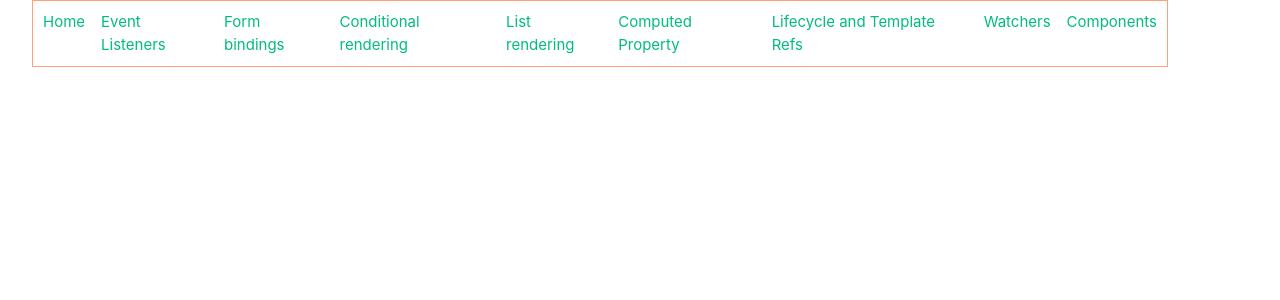
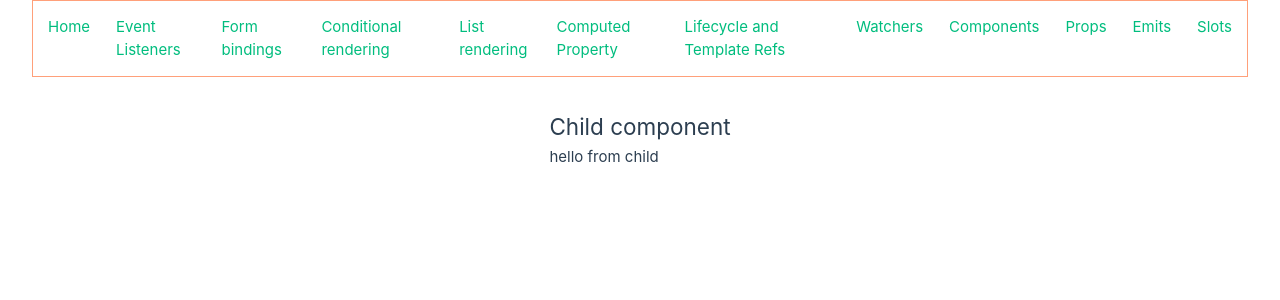
Before and after one commit to carlosgarvil/vue-tutorial, a Vue app: page /step13 in a window 1280 px wide. Shown: the top 300 px of the page. Built offline with nearby package versions, Linux system fonts and the light colour scheme.

Commit message:
Finished tutorial

```diff
--- a/src/App.vue
+++ b/src/App.vue
@@ -13,10 +13,10 @@
       <router-link to="/step9">Lifecycle and Template Refs</router-link>
       <router-link to="/step10">Watchers</router-link>
       <router-link to="/step11">Components</router-link>
+      <router-link to="/step12">Props</router-link>
+      <router-link to="/step13">Emits</router-link>
+      <router-link to="/step14">Slots</router-link>
     </nav>
-    <!--<div class="wrapper">
-      <Home msg="Hello from App.vue" />
-    </div>-->
   </header>
   <main>
     <router-view />
@@ -32,7 +32,9 @@ nav {
   gap: 1rem;
   padding: 10px;
 }
-
+nav > a{
+  padding: 5px ;
+}
 header {
   line-height: 1.5;
 }
@@ -46,7 +48,6 @@ header {
   header {
     display: flex;
     place-items: center;
-    padding-right: calc(var(--section-gap) / 2);
     grid-column: 1 / span 2;
   }
 
--- a/src/assets/main.css
+++ b/src/assets/main.css
@@ -1,7 +1,9 @@
 @import './base.css';
 
 #app {
-  max-width: 1280px;
+  display: flex;
+  flex-direction: column;
+  align-items: center;
   margin: 0 auto;
   padding: 2rem;
 
@@ -29,8 +31,6 @@ a,
   }
 
   #app {
-    display: grid;
-    grid-template-columns: 1fr 1fr;
     padding: 0 2rem;
   }
 }
--- a/src/components/Home.vue
+++ b/src/components/Home.vue
@@ -1,17 +1,11 @@
 <script setup>
-/*defineProps({
-  msg: {
-    type: String,
-    required: true
-  }
-})*/
+
 </script>
 
 <template>
   <div class="greetings">
-    <!--<h1 class="green">{{ msg }}</h1>-->
     <h3>
-      Previous message from App.vue.
+      This component is rendered from the <code>src/components/Home.vue</code> file.
     </h3>
   </div>
 </template>
@@ -21,7 +15,6 @@ h1 {
   font-weight: 500;
   font-size: 2.6rem;
   position: relative;
-  top: -10px;
 }
 
 h3 {
@@ -33,10 +26,5 @@ h3 {
   text-align: center;
 }
 
-@media (min-width: 1024px) {
-  .greetings h1,
-  .greetings h3 {
-    text-align: left;
-  }
-}
+
 </style>
--- /dev/null
+++ b/src/components/Step12.vue
@@ -0,0 +1,18 @@
+<script>
+import ChildComp from './Step12_child.vue'
+
+export default {
+  components: {
+    ChildComp
+  },
+  data() {
+    return {
+      greeting: 'Hello from parent'
+    }
+  }
+}
+</script>
+
+<template>
+  <ChildComp :msg="greeting" />
+</template>
--- /dev/null
+++ b/src/components/Step12_child.vue
@@ -0,0 +1,11 @@
+<script>
+export default {
+  props: {
+    msg: String
+  }
+}
+</script>
+
+<template>
+  <h2>{{ msg || 'No props passed yet' }} (in Child template)</h2>
+</template>
--- /dev/null
+++ b/src/components/Step13.vue
@@ -0,0 +1,19 @@
+<script>
+import ChildComp from './Step13_child.vue'
+
+export default {
+  components: {
+    ChildComp
+  },
+  data() {
+    return {
+      childMsg: 'No child msg yet'
+    }
+  }
+}
+</script>
+
+<template>
+  <ChildComp @response="(msg) => childMsg = msg" />
+  <p>{{ childMsg }}</p>
+</template>
--- /dev/null
+++ b/src/components/Step13_child.vue
@@ -0,0 +1,12 @@
+<script>
+export default {
+  emits: ['response'],
+  created() {
+    this.$emit('response', 'hello from child')
+  }
+}
+</script>
+
+<template>
+  <h2>Child component</h2>
+</template>
--- /dev/null
+++ b/src/components/Step14.vue
@@ -0,0 +1,18 @@
+<script>
+import ChildComp from './Step14_child.vue'
+
+export default {
+  components: {
+    ChildComp
+  },
+  data() {
+    return {
+      msg: 'from parent'
+    }
+  }
+}
+</script>
+
+<template>
+  <ChildComp>Message: {{ msg }}</ChildComp>
+</template>
--- /dev/null
+++ b/src/components/Step14_child.vue
@@ -0,0 +1,3 @@
+<template>
+    <slot>Fallback content</slot>
+  </template>
--- a/src/router.js
+++ b/src/router.js
@@ -9,6 +9,9 @@ import Step8 from './components/Step8.vue'
 import Step9 from './components/Step9.vue'
 import Step10 from './components/Step10.vue'
 import Step11 from './components/Step11.vue'
+import Step12 from './components/Step12.vue'
+import Step13 from './components/Step13.vue'
+import Step14 from './components/Step14.vue'
 
 const routes =[
     {   path: '/', name: 'Home', component: Home },
@@ -20,6 +23,9 @@ const routes =[
     {   path: '/step9', name: 'Step9', component: Step9},
     {   path: '/step10', name: 'Step10', component: Step10},
     {   path: '/step11', name: 'Step11', component: Step11},
+    {   path: '/step12', name: 'Step12', component: Step12},
+    {   path: '/step13', name: 'Step13', component: Step13},
+    {   path: '/step14', name: 'Step14', component: Step14},
     ]
 
 const router = createRouter({
```
